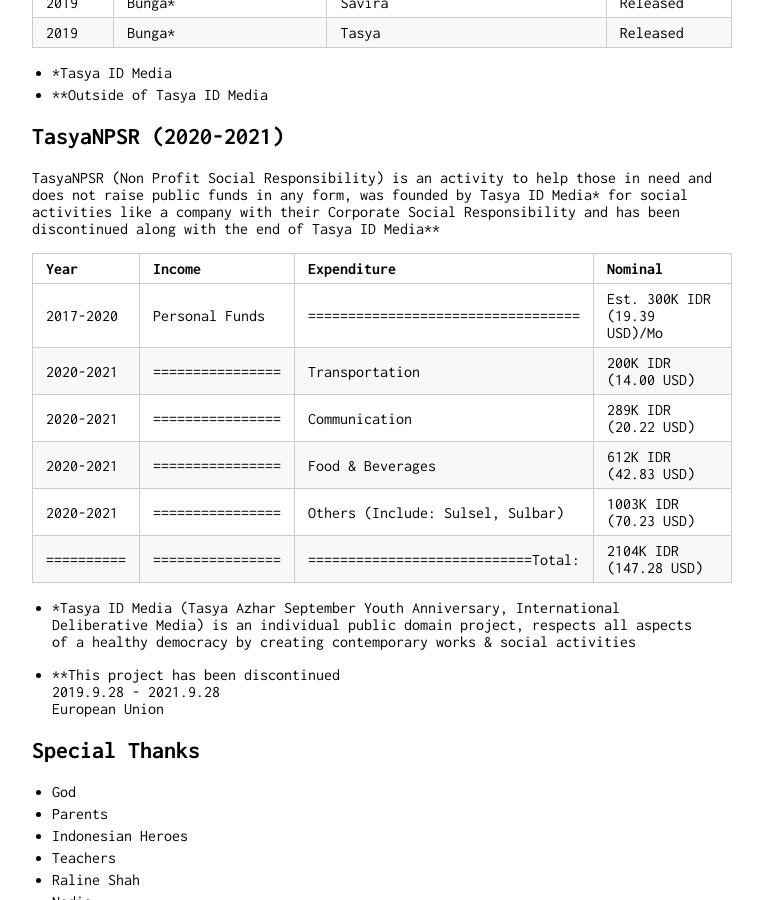
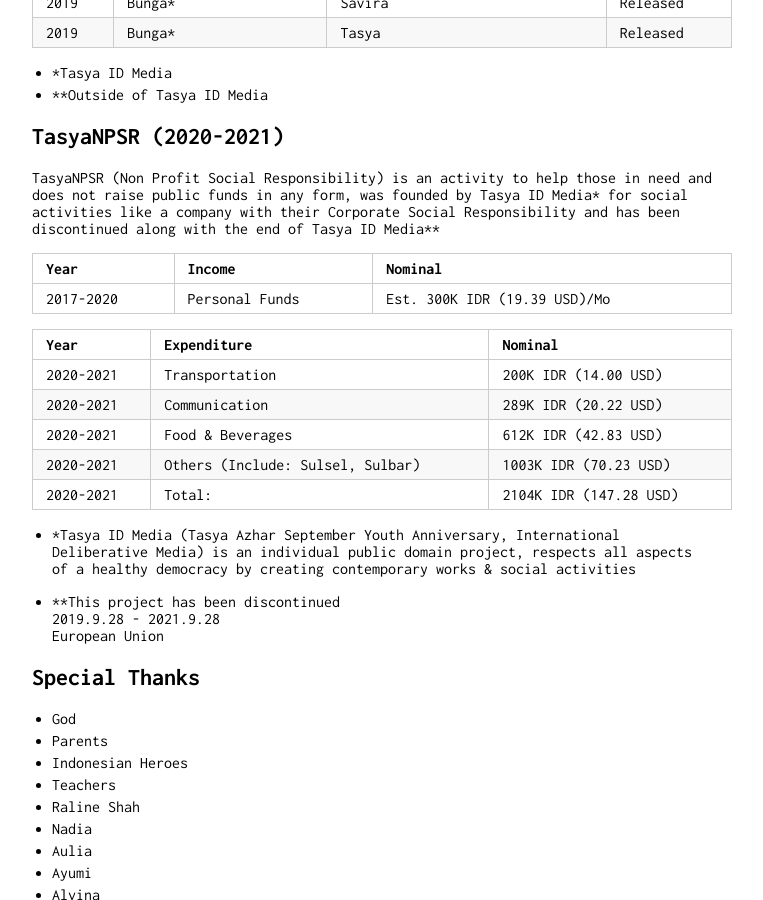
Before and after one commit to intrapegasus/en, a Jekyll site: the page built from index.md, in a window 1280 px wide and 900 px high, scrolled down 1178 px. Shown: the whole window, without its empty margins (258-1021 px from the left). Built offline with Jekyll 4.4.1, drawn with Linux system fonts in a browser that asks for light colours; our own code applies the rules of GitHub Pages for plain Markdown files.

Commit message:
Update index.md

```diff
--- a/index.md
+++ b/index.md
@@ -47,14 +47,17 @@
 ## TasyaNPSR (2020-2021)
 TasyaNPSR (Non Profit Social Responsibility) is an activity to help those in need and does not raise public funds in any form, was founded by Tasya ID Media* for social activities like a company with their Corporate Social Responsibility and has been discontinued along with the end of Tasya ID Media**
 
-Year      | Income         | Expenditure                      | Nominal
-----------|----------------|----------------------------------|--------------------------------
-2017-2020 | Personal Funds |==================================|  Est. 300K IDR (19.39 USD)/Mo
-2020-2021 |================| Transportation                   |  200K IDR (14.00 USD)
-2020-2021 |================| Communication                    |  289K IDR (20.22 USD)
-2020-2021 |================| Food & Beverages                 |  612K IDR (42.83 USD)
-2020-2021 |================| Others (Include: Sulsel, Sulbar) |  1003K IDR (70.23 USD)
-==========|================|============================Total:|  2104K IDR (147.28 USD)
+Year      | Income         | Nominal
+----------|----------------|--------------------------------
+2017-2020 | Personal Funds |  Est. 300K IDR (19.39 USD)/Mo
+
+Year      | Expenditure                      | Nominal
+----------|----------------------------------|------------------------
+2020-2021 | Transportation                   | 200K IDR (14.00 USD)
+2020-2021 | Communication                    | 289K IDR (20.22 USD)
+2020-2021 | Food & Beverages                 | 612K IDR (42.83 USD)
+2020-2021 | Others (Include: Sulsel, Sulbar) | 1003K IDR (70.23 USD)
+2020-2021 |Total:                            | 2104K IDR (147.28 USD)
 
 * *Tasya ID Media (Tasya Azhar September Youth Anniversary, International Deliberative Media) is an individual public domain project, respects all aspects of a healthy democracy by creating contemporary works & social activities<br>
 
```
